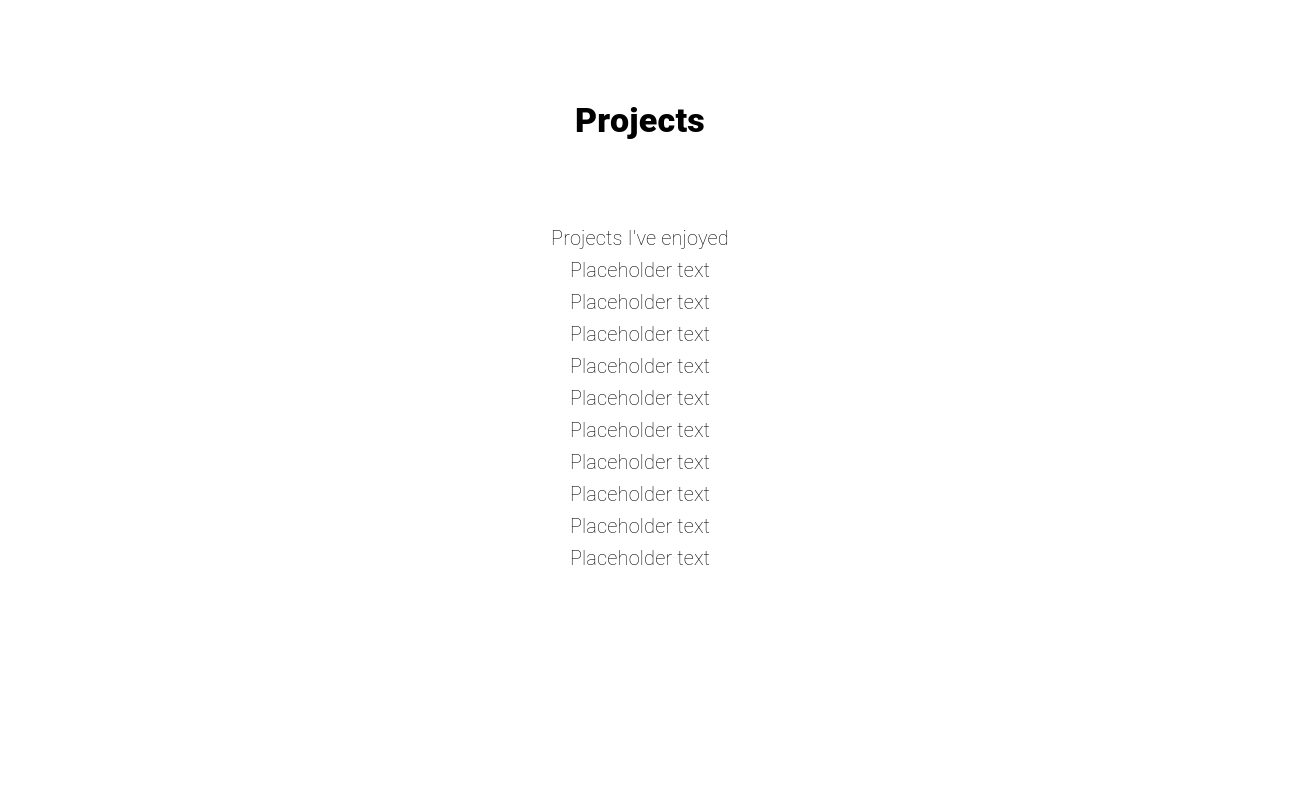
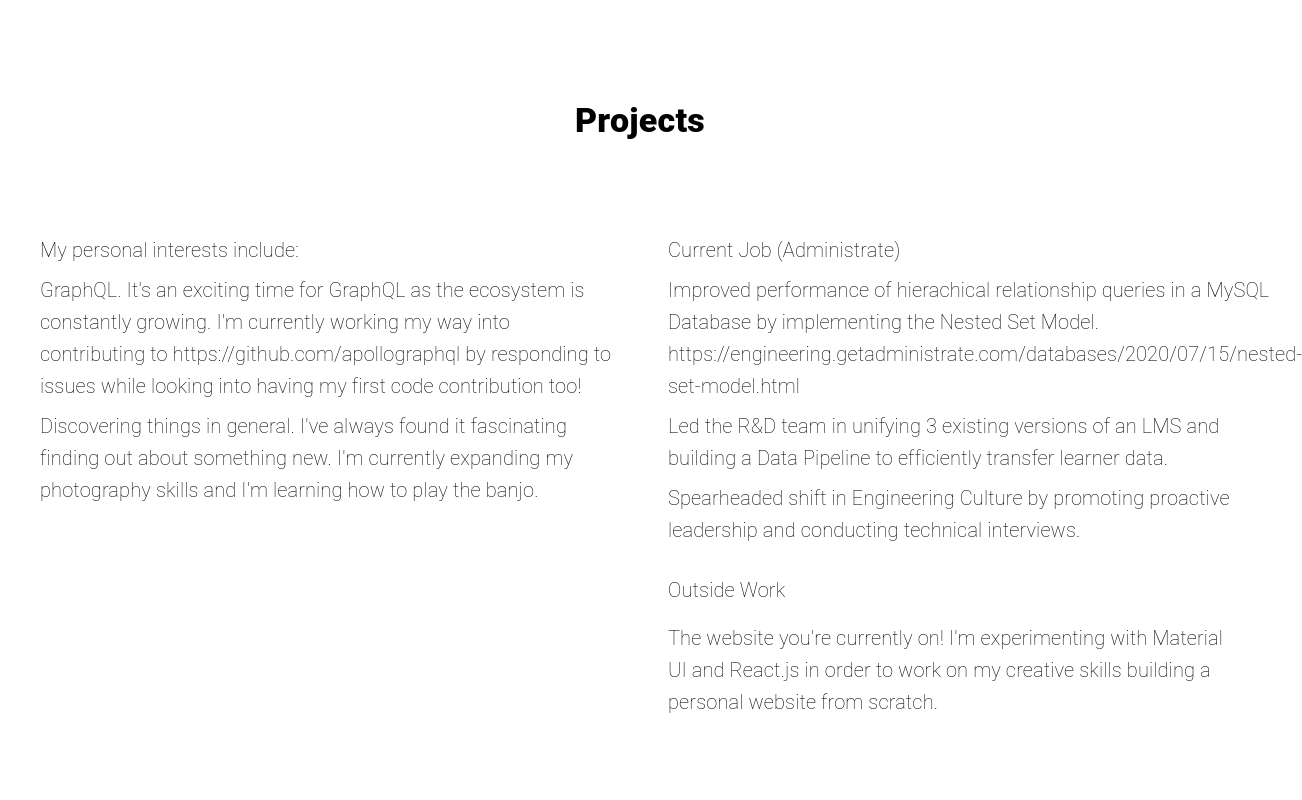
Before and after one commit to devkot/stelioskot.dev, a React (Create React App) app: page / in a window 1280 px wide. Shown: the part 1040-1840 px from the top of the page, 1302 px wide, since content can reach past the window. Built offline with nearby package versions, Linux system fonts and the light colour scheme.

Commit message:
Update projects section

```diff
--- a/src/components/About.tsx
+++ b/src/components/About.tsx
@@ -37,9 +37,9 @@ const About: React.FunctionComponent = () => {
           </Box>
           <Box>
             I've participated in a variety of projects trying to help companies
-            manage and improve their learning capabilities. Recently, I've
-            started leading the R&D team in building an LMS and a Data Pipeline
-            to transfer learner data.
+            manage and improve their learning capabilities. I help teams design
+            and deliver solutions across the stack, from infrastructure to UI
+            with a soft spot for building robust, clean APIs.
           </Box>
         </Typography>
       </Typography>
--- a/src/components/Projects.tsx
+++ b/src/components/Projects.tsx
@@ -1,12 +1,9 @@
 import React from "react";
 
-import { Typography, Box } from "@material-ui/core";
-import { makeStyles } from "@material-ui/core/styles";
+import { Typography, Box, Grid, List, ListItem } from "@material-ui/core";
+import { makeStyles, Theme } from "@material-ui/core/styles";
 
-const useStyles = makeStyles((theme) => ({
-  homeContainer: {
-    paddingTop: theme.spacing(10),
-  },
+const useStyles = makeStyles((theme: Theme) => ({
   homeTitle: {
     fontWeight: 800,
     paddingTop: theme.spacing(10),
@@ -28,10 +25,56 @@ const Projects: React.FunctionComponent = () => {
     <Box id="projects">
       <Typography variant="h4" className={classes.homeTitle}>
         <Box>Projects</Box>
-        <Typography variant="h6" className={classes.homeContent}>
-          <Box>Projects I've enjoyed</Box>
-          {[...Array(10)].fill(<Box>Placeholder text</Box>)}
-        </Typography>
+        <Grid container spacing={3}>
+          <Grid item xs={12} sm={6}>
+            <Typography variant="h6" className={classes.homeContent}>
+              <List dense>
+                <ListItem>My personal interests include:</ListItem>
+                <ListItem>
+                  GraphQL. It's an exciting time for GraphQL as the ecosystem is
+                  constantly growing. I'm currently working my way into
+                  contributing to https://github.com/apollographql by responding
+                  to issues while looking into having my first code contribution
+                  too!
+                </ListItem>
+                <ListItem>
+                  Discovering things in general. I've always found it
+                  fascinating finding out about something new. I'm currently
+                  expanding my photography skills and I'm learning how to play
+                  the banjo.
+                </ListItem>
+              </List>
+            </Typography>
+          </Grid>
+          <Grid item xs={12} sm={6}>
+            <Typography variant="h6" className={classes.homeContent}>
+              <List dense>
+                <ListItem>Current Job (Administrate)</ListItem>
+                <ListItem>
+                  Improved performance of hierachical relationship queries in a
+                  MySQL Database by implementing the Nested Set Model.
+                  https://engineering.getadministrate.com/databases/2020/07/15/nested-set-model.html
+                </ListItem>
+                <ListItem>
+                  Led the R&D team in unifying 3 existing versions of an LMS and
+                  building a Data Pipeline to efficiently transfer learner data.
+                </ListItem>
+                <ListItem>
+                  Spearheaded shift in Engineering Culture by promoting
+                  proactive leadership and conducting technical interviews.
+                </ListItem>
+              </List>
+              <List>
+                <ListItem>Outside Work</ListItem>
+                <ListItem>
+                  The website you're currently on! I'm experimenting with
+                  Material UI and React.js in order to work on my creative
+                  skills building a personal website from scratch.
+                </ListItem>
+              </List>
+            </Typography>
+          </Grid>
+        </Grid>
       </Typography>
     </Box>
   );
```
Also changed, not shown: 1 other file (tests, documents, lock files or other folders).
